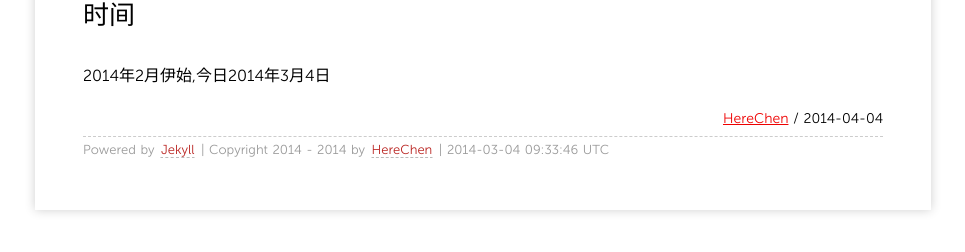
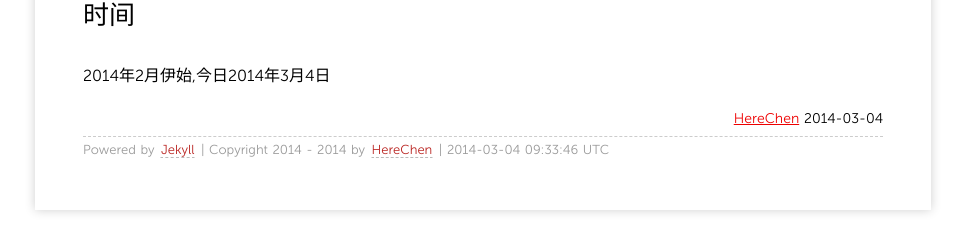
Before and after one commit to Xuezhiyuanlin/herechen.github.io, a Jekyll site: the page built from _posts/2014-04-04-first-blog.md, in a window 1280 px wide. Shown: the part 526-778 px from the top of the page, without its empty margins (157-1122 px from the left). Built offline with Jekyll 4.4.1, drawn with Linux system fonts in a browser that asks for light colours.

Commit message:
herechen

```diff
--- a/_layouts/post.html
+++ b/_layouts/post.html
@@ -11,8 +11,5 @@ layout: default
 	<span class="author">
 	  <a href="http://herechen.github.io">{{ site.author }}</a>
 	</span>
-	<span class="time">
-		/
-		<time datetime="{{ page.date | date:"%Y-%m-%d" }}">{{ page.date | date:"%Y-%m-%d" }}</time>
-	</span>
+	<span class="label label-info">{{site.time | date:"%Y-%m-%d"}}</span>
 </section>
```
